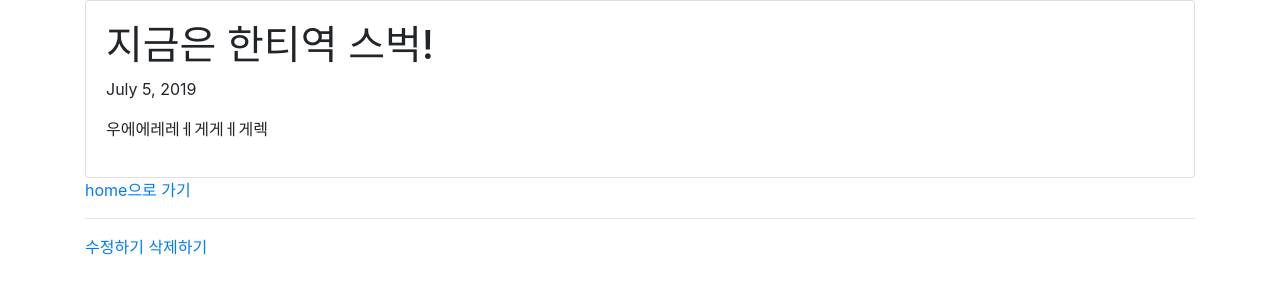
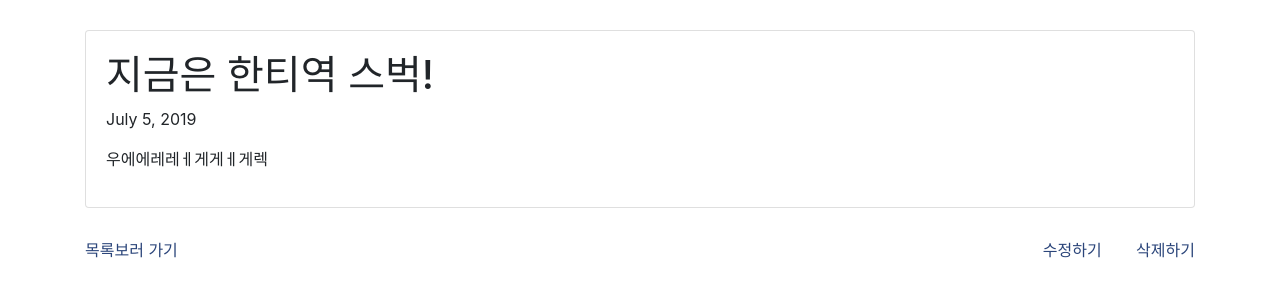
Before and after one commit to HyuuunjuKim/Board, a Django app: page /board/7 in a window 1280 px wide. Shown: the part 56-356 px from the top of the page. Run offline with Django 3.2, Linux system fonts and the light colour scheme; data comes from the database, SQL or seed files in the repository; both versions use the stored data as it was after the commit; some libraries are stand-ins or nearby versions.

Commit message:
프론트엔드 수정

```diff
--- a/app_board/templates/detail.html
+++ b/app_board/templates/detail.html
@@ -9,11 +9,39 @@
             <p>{{ post.body }}</p>
         </div>
     </div>
+    <div class="choice">
+        <div class="seeList">
+            <a href="{% url 'home' %}">목록보러 가기</a>
+        </div>
 
-    <a href="{% url 'home' %}">home으로 가기</a>
-    <hr>
-    <a href="{% url 'edit' post.id %}">수정하기</a>
-    <a href="{% url 'delete' post.id %}">삭제하기</a>
+        <div class="changePost">
+            <a class="edit" href="{% url 'edit' post.id %}">수정하기</a>
+            <a class="delete" href="{% url 'delete' post.id %}">삭제하기</a>
+        </div>
+    </div>
 </div>
 </body>
+
+<style>
+    .card {
+        margin-top: 30px;
+    }
+    .choice a {
+        color: #2b457a;
+    }
+    .choice {
+        margin-top:30px;
+        margin-bottom: 30px;
+        display: grid;
+        grid-template-columns: 50% 50%;
+    }
+    .changePost {
+        text-align: right;
+    }
+    .edit {
+        margin-right: 30px;
+    }
+    .delete {
+    }
+</style>
 {% endblock %}
--- a/app_board/templates/new.html
+++ b/app_board/templates/new.html
@@ -18,7 +18,7 @@
 </body>
 
 <style>
-    .new  input {
+    .new input {
         margin-top: 30px;
         margin-bottom: 30px;
         width: 100%;
```
Also changed, not shown: app_board/templates/edit.html (+23 -7 lines), db.sqlite3. Lines whose indentation alone changed are shown as unchanged.
